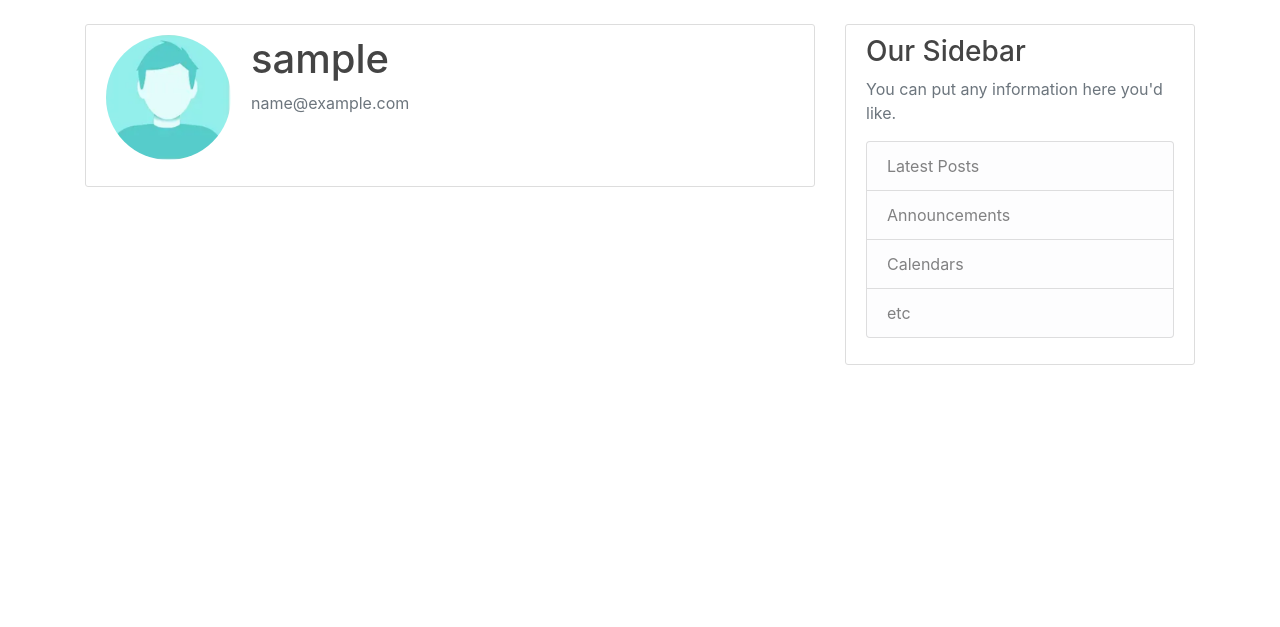
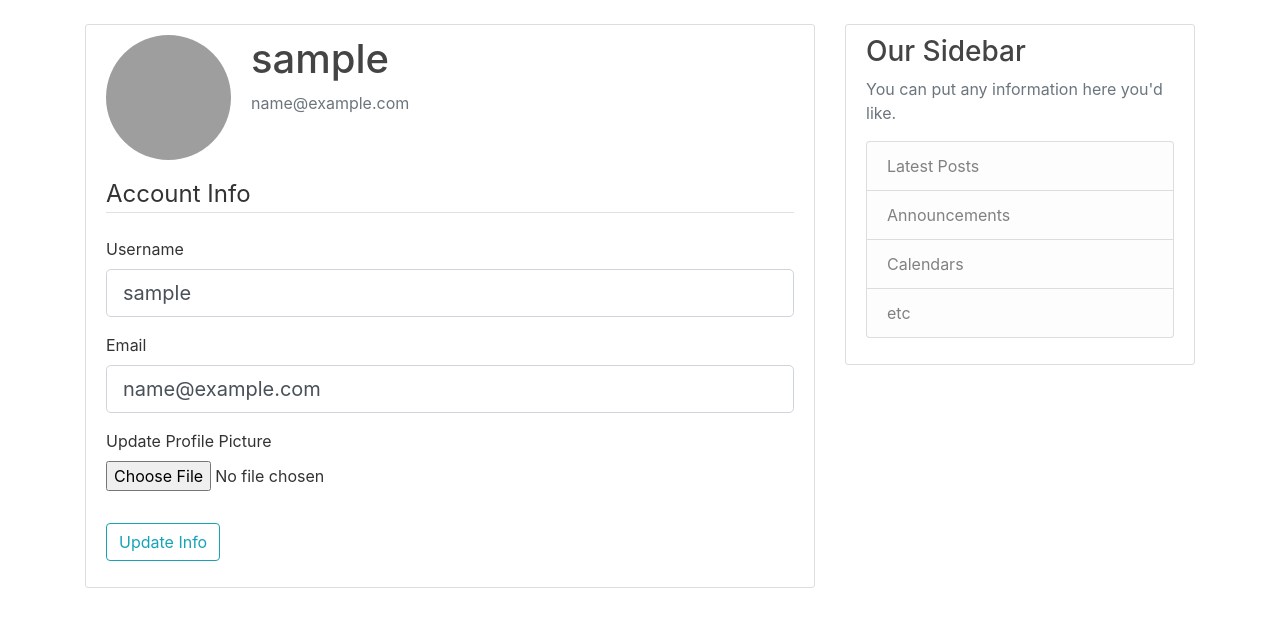
Before and after one commit to Nirmallya07/FLASK_webApp, a Flask app: page /account in a window 1280 px wide. Shown: the part 56-683 px from the top of the page. Run offline with Flask 3, Linux system fonts and the light colour scheme; the visitor is signed in with stand-in values (Sample User, id 1); some libraries are stand-ins or nearby versions; grey boxes are pictures that could not be loaded.

Commit message:
Default gender based profile pic feature added

```diff
--- a/flaskblog/forms.py
+++ b/flaskblog/forms.py
@@ -1,13 +1,14 @@
 from flask_wtf import FlaskForm
 from flask_wtf.file import FileField, FileAllowed
-from wtforms import StringField, PasswordField, SubmitField, BooleanField, FileField
+from wtforms import StringField, PasswordField, SubmitField, BooleanField, FileField, RadioField
 from wtforms.validators import DataRequired, Length, Email, EqualTo, ValidationError
 from flaskblog.models import User
 from flask_login import current_user
 
 class RegistrationForm(FlaskForm) :
 
-    username = StringField('username', validators = [DataRequired(), Length(min=2, max = 30)])
+    username = StringField('Username', validators = [DataRequired(), Length(min=2, max = 30)])
+    gender = RadioField('Gender', choices=[('Male','Male'), ('Female','Female'), ('Others','Others')], validators=[DataRequired()])
     email = StringField('email', validators = [DataRequired(), Email()])
     password = PasswordField('password', validators = [DataRequired()])
     confirm_Password = PasswordField('confirm password', validators = [DataRequired(), EqualTo('password')])
@@ -32,11 +33,11 @@ class LoginForm(FlaskForm) :
     remember = BooleanField('Remember me')
     submit = SubmitField('Login')
 
-class UpdateForm(FlaskForm) :
+class UpdateAccountForm(FlaskForm) :
     username = StringField('Username', validators=[DataRequired(), Length(max=30, min=2)])
     email = StringField('Email', validators=[DataRequired(), Email()])
     picture = FileField('Update Profile Picture', validators=[FileAllowed(['jpg', 'png'])])
-    sublit = SubmitField("Update Info")
+    submit = SubmitField("Update Info")
 
     def validate_username(self, username) :
         if username.data != current_user.username:
--- a/flaskblog/models.py
+++ b/flaskblog/models.py
@@ -10,8 +10,9 @@ def load_user(user_id):
 class User(db.Model, UserMixin):
     id = db.Column(db.Integer, primary_key=True)
     username = db.Column(db.String(20), unique=True, nullable=False)
+    gender = db.Column(db.String(10), unique=False, nullable=False)
     email = db.Column(db.String(120), unique=True, nullable=False)
-    image_file = db.Column(db.String(20), nullable=False, default='default_male.png')
+    image_file = db.Column(db.String(20), nullable=False)
     password = db.Column(db.String(60), nullable=False)
     posts = db.relationship('Post', backref='author', lazy=True)
 
--- a/flaskblog/routes.py
+++ b/flaskblog/routes.py
@@ -1,6 +1,8 @@
+import secrets, os
+from PIL import Image
 from flask import render_template, url_for, flash, redirect, request
 from flaskblog import app, db, bcrypt
-from flaskblog.forms import RegistrationForm , LoginForm
+from flaskblog.forms import RegistrationForm , LoginForm, UpdateAccountForm
 from flaskblog.models import User, Post
 from flask_login import current_user, login_user, logout_user, login_required
 
@@ -41,7 +43,10 @@ def register():
     form = RegistrationForm()
     if form.validate_on_submit():
         hash_pw = bcrypt.generate_password_hash(form.password.data).decode('utf-8')
-        user = User(username = form.username.data, email = form.email.data, password = hash_pw)
+        if (form.gender.data == "Male") : image = "default_male.png"
+        elif (form.gender.data == "Female") : image = "default_female.png"
+        else : image = "952446948f7ef62dScreenshot from 2025-11-25 19-55-59.png"
+        user = User(username = form.username.data,gender = form.gender.data, email = form.email.data, password = hash_pw, image_file = image)
         db.session.add(user)
         db.session.commit()
         flash(f'Account created for {form.username.data}!', 'success')
@@ -73,8 +78,39 @@ def logout():
     logout_user()
     return redirect(url_for('home'))
 
-@app.route('/account')
+
+def save_picture(picture):
+    random_hex = secrets.token_hex(8)
+    _, file_ext = os.path.split(picture.filename)
+    picture_fn = random_hex + file_ext
+    picture_path = os.path.join(app.root_path, "static/profile_pics", picture_fn)
+
+    output_size = (125, 125)
+    final_image = Image.open(picture)
+    final_image.thumbnail(output_size)
+    final_image.save(picture_path)
+    # picture.save(picture_path) # A new method with pillow module is used to reduce the size of the image saved.
+
+    return picture_fn
+
+
+
+@app.route('/account', methods = ['GET', 'POST'])
 @login_required
 def account():
+    form = UpdateAccountForm()
+    if form.validate_on_submit() :
+        if form.picture.data :
+            picture_file =  save_picture(form.picture.data)
+            current_user.image_file = picture_file
+        current_user.username = form.username.data
+        current_user.email = form.email.data
+        db.session.commit()
+        flash("Your account info has been updated")
+        redirect(url_for('account'))
+    elif request.method == 'GET' :
+        form.username.data = current_user.username
+        form.email.data = current_user.email
+
     image_file = url_for('static', filename = "profile_pics/" + current_user.image_file)
-    return render_template("account.html", title = "Account", image_file = image_file)
+    return render_template("account.html", title = "Account", image_file = image_file, form = form)
--- a/flaskblog/templates/account.html
+++ b/flaskblog/templates/account.html
@@ -8,8 +8,50 @@
           <p class="text-secondary">{{ current_user.email }}</p>
         </div>
       </div>
-    <!-- Form will be placed here -->
+        <form method="POST" action="" enctype="multipart/form-data">
+            {{ form.hidden_tag() }}
+            <fieldset class="form-group">
+                <legend class="border-bottom mb-4">Account Info</legend>
+                <div class="form-group">
+                    {{ form.username.label(class="form-control-label") }}
+
+                    {% if form.username.errors %}
+                        {{ form.username(class="form-control form-control-lg is-invalid") }}
+                        <div class="invalid-feedback">
+                            {% for error in form.username.errors %}
+                                <span>{{ error }}</span>
+                            {% endfor %}
+                        </div>
+                    {% else %}
+                        {{ form.username(class="form-control form-control-lg") }}
+                    {% endif %}
+                </div>
+                <div class="form-group">
+                    {{ form.email.label(class="form-control-label") }}
+                    {% if form.email.errors %}
+                        {{ form.email(class="form-control form-control-lg is-invalid") }}
+                        <div class="invalid-feedback">
+                            {% for error in form.email.errors %}
+                                <span>{{ error }}</span>
+                            {% endfor %}
+                        </div>
+                    {% else %}
+                        {{ form.email(class="form-control form-control-lg") }}
+                    {% endif %}
+                </div>
+                <div class="form-group">
+                    {{ form.picture.label() }}
+                    {{ form.picture(class="form-control-file") }}
+                    {% if form.picture.errors %}
+                        {% for error in form.picture.errors %}
+                            <span class="text-danger">{{ error }}</span></br>
+                        {% endfor %}
+                    {% endif %}
+                </div>
+            </fieldset>
+            <div class="form-group">
+                {{ form.submit(class="btn btn-outline-info") }}
+            </div>
+        </form>
     </div>
-
-
 {% endblock content %}
```
Also changed, not shown: flaskblog/templates/register.html (+19 -0 lines), flaskblog/static/profile_pics/3f0d63458c1aee74Screenshot from 2025-11-25 19-55-59.png (added), flaskblog/static/profile_pics/932bee4bd9e8e5e3Screenshot from 2026-02-05 02-13-54.png (added), flaskblog/static/profile_pics/952446948f7ef62dScreenshot from 2025-11-25 19-55-59.png (added), flaskblog/static/profile_pics/cd7a5f4007e74e18Screenshot from 2025-12-26 14-29-50.png (added).
